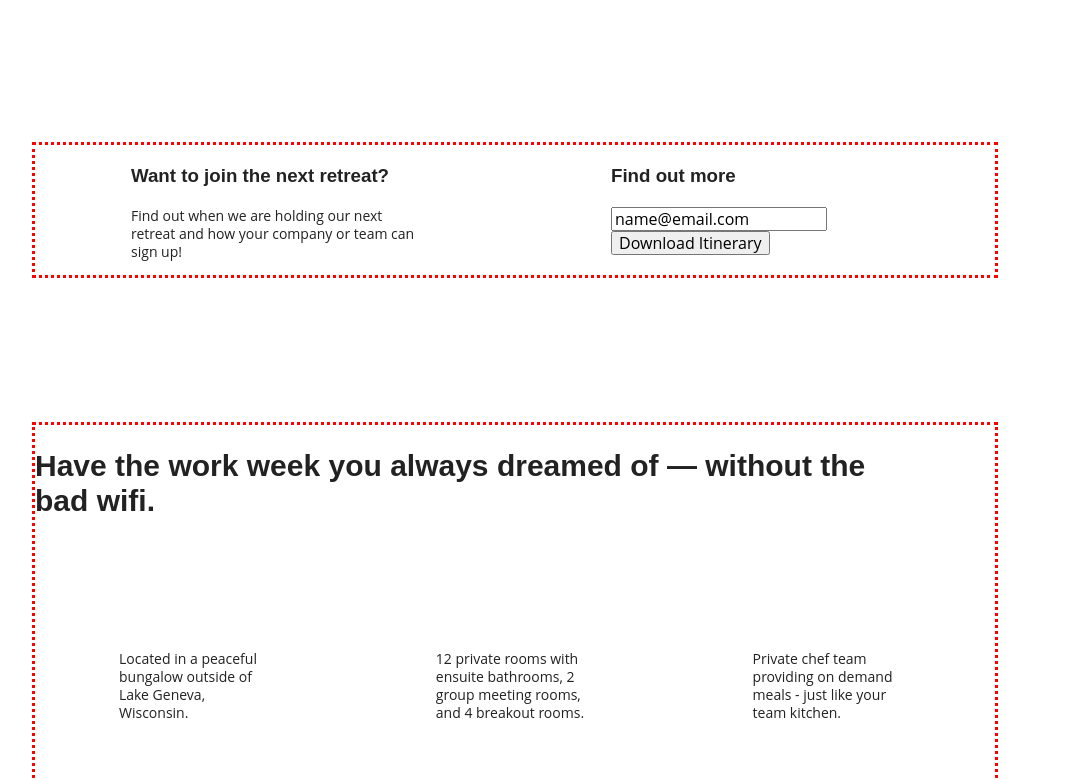
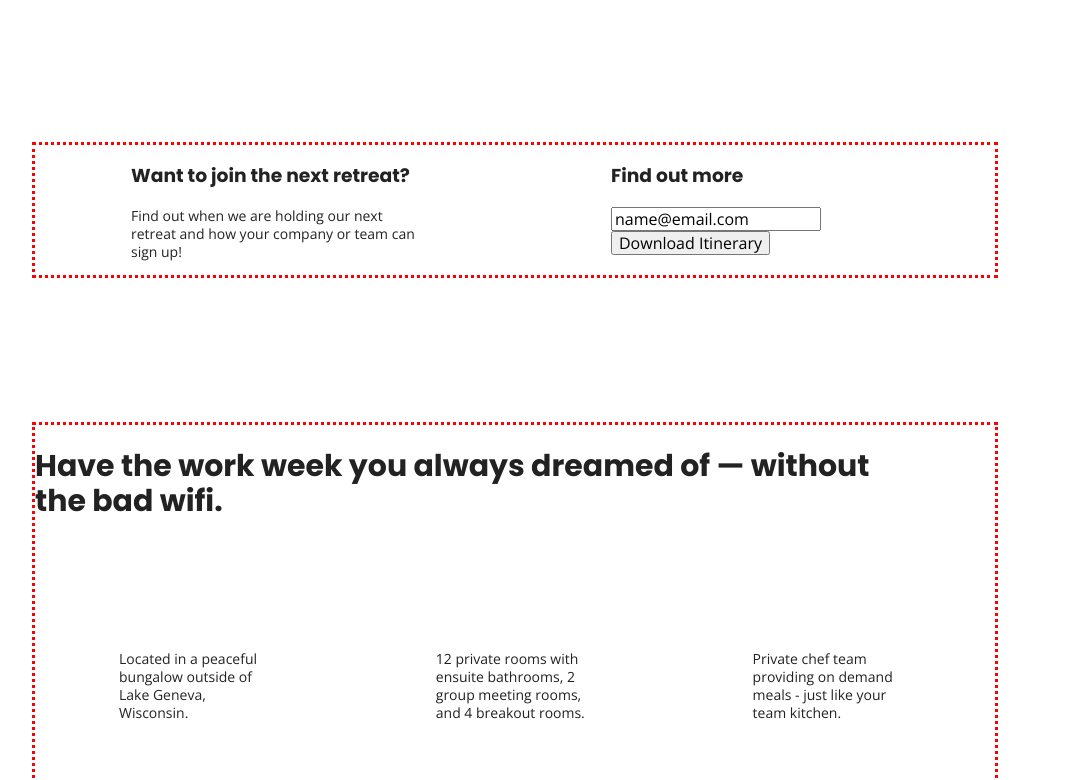
Before and after one commit to MarialiceH/unplugged, a website built with Parcel: page index.html in a window 1280 px wide. Shown: the part 265-1045 px from the top of the page, without its empty margins (125-1191 px from the left). Built offline with nearby package versions, Linux system fonts and the light colour scheme.

Commit message:
Updated font styles

```diff
--- a/index.html
+++ b/index.html
@@ -14,6 +14,8 @@
 
   <link rel="stylesheet" href="css/normalize.css">
   <link rel="stylesheet" href="css/main.css">
+<!-- Google Fonts -->
+<link href="https://fonts.googleapis.com/css?family=Open+Sans:400,700|Poppins:500,700" rel="stylesheet">
 </head>
 
 <body>
```
